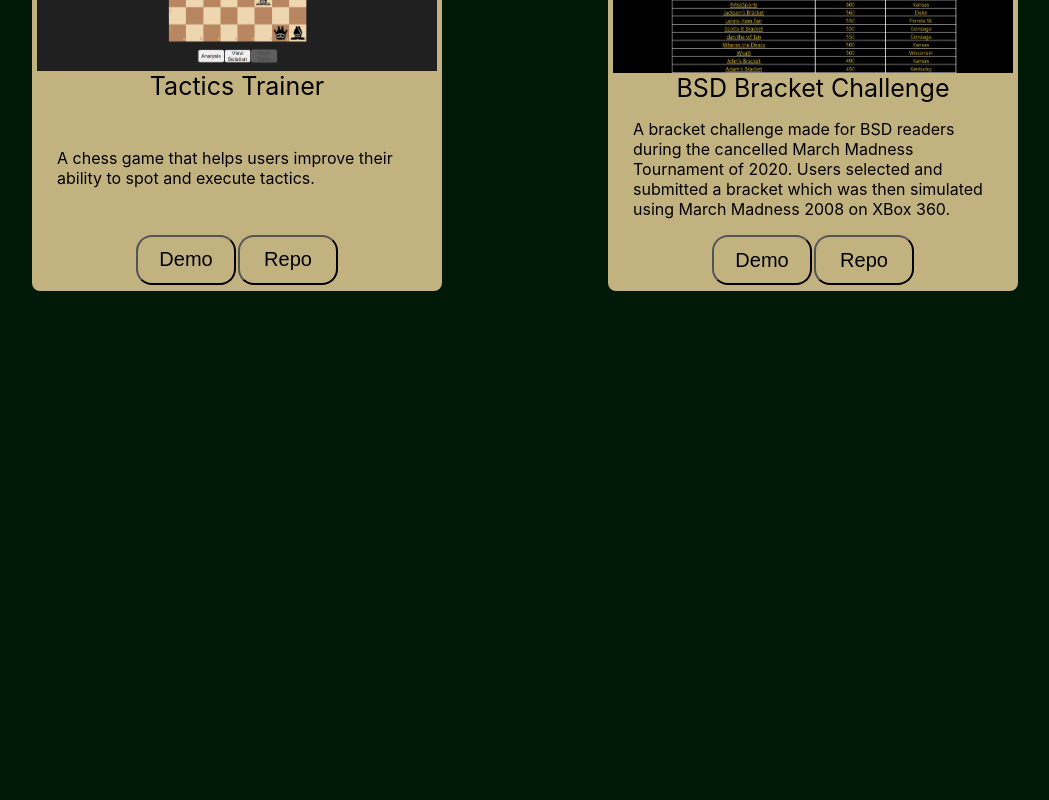
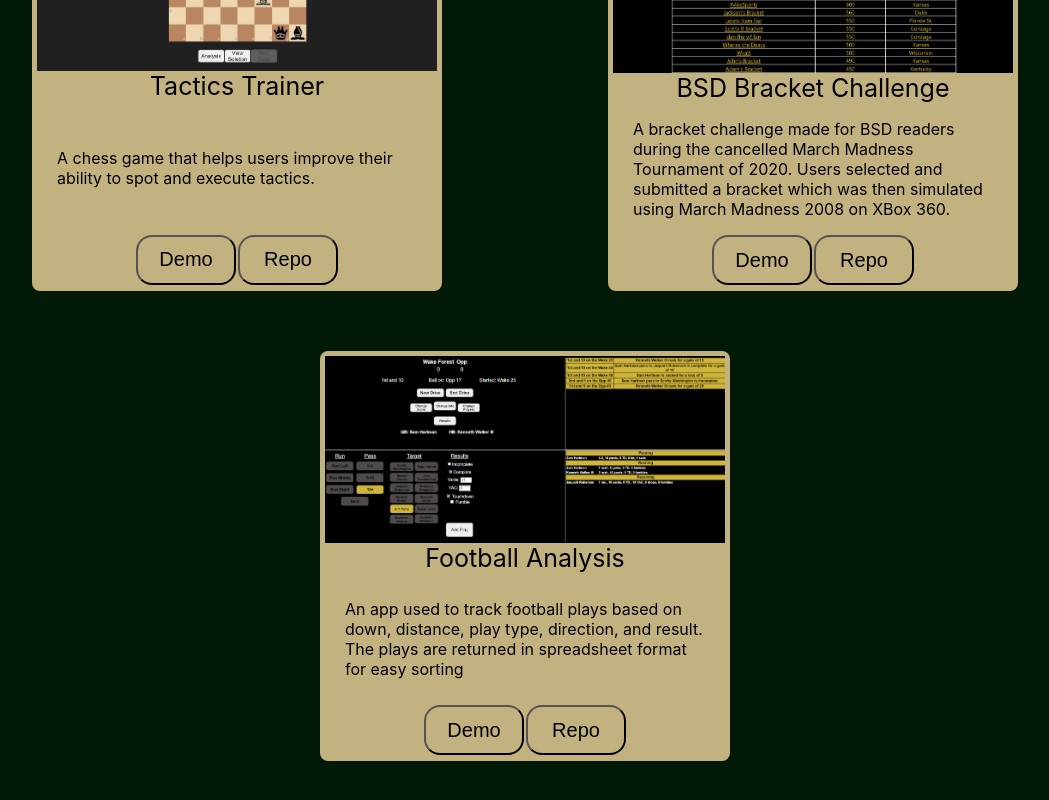
Before and after one commit to awbridgers/awbridgers.github.io, a React (Create React App) app: page / in a window 1280 px wide. Shown: the part 1724-2524 px from the top of the page, without its empty margins (115-1164 px from the left). Before the commit the page ends 2070 px from the top, so only its background shows below. Built offline with nearby package versions, Linux system fonts and the light colour scheme.

Commit message:
adds football

```diff
--- a/src/repos.ts
+++ b/src/repos.ts
@@ -6,6 +6,7 @@ import tacticsTrainer from './images/tactics-trainer.png'
 import sc2Stats from './images/sc2-stats.png'
 import vocabList from './images/vocab-list.png'
 import tacticsApp from './images/tactics-app.png'
+import football from './images/football-analysis.png'
 
 export const repos = [
   {
@@ -74,5 +75,13 @@ export const repos = [
     description: 'A bracket challenge made for BSD readers during the cancelled March Madness Tournament of 2020. Users selected and submitted a bracket which was then simulated using March Madness 2008 on XBox 360.'
 
   },
+  {
+    title: "Football Analysis",
+    repoURL: 'https://github.com/awbridgers/football-analysis',
+    pagesURL: 'https://awbridgers.github.io/football-analysis',
+    image: football,
+    description: 'An app used to track football plays based on down, distance, play type, direction, and result. The plays are returned in spreadsheet format for easy sorting'
+
+  },
 
 ]
```
Also changed, not shown: src/images/football-analysis.png (added).
